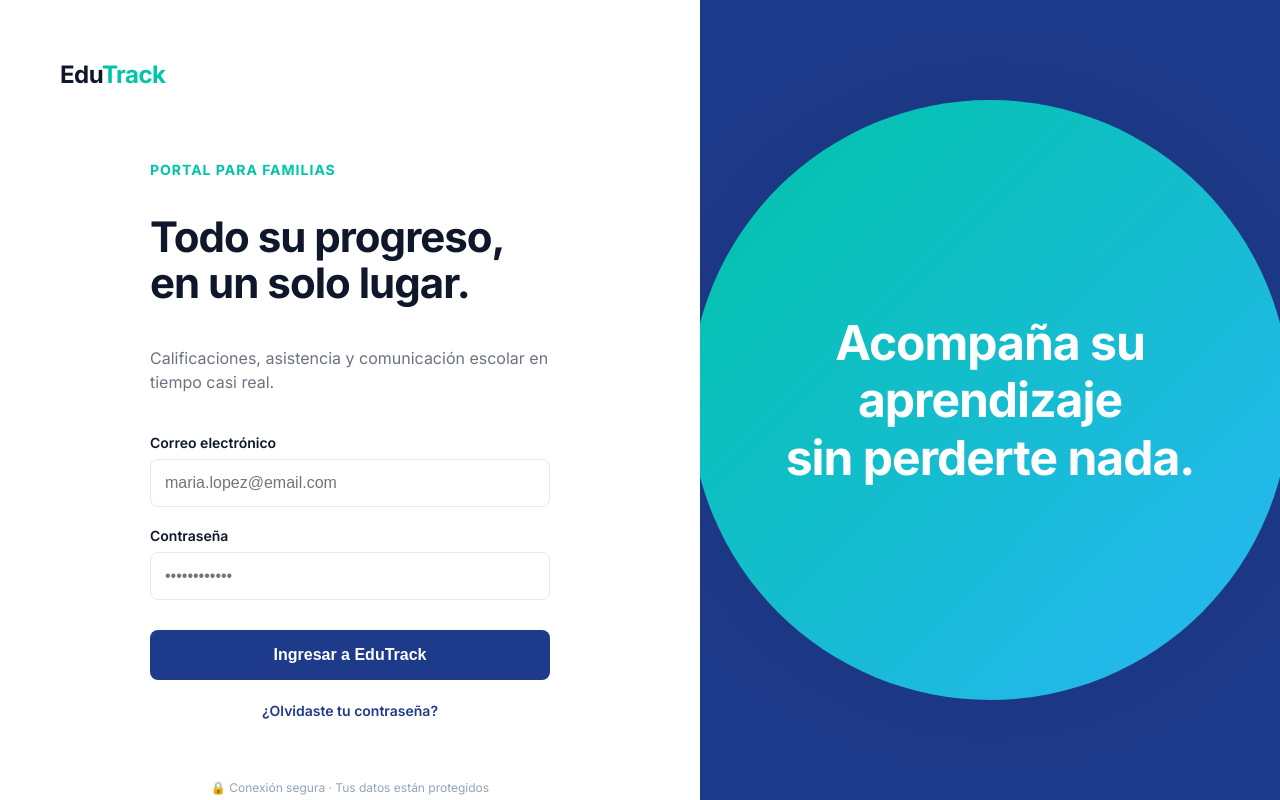
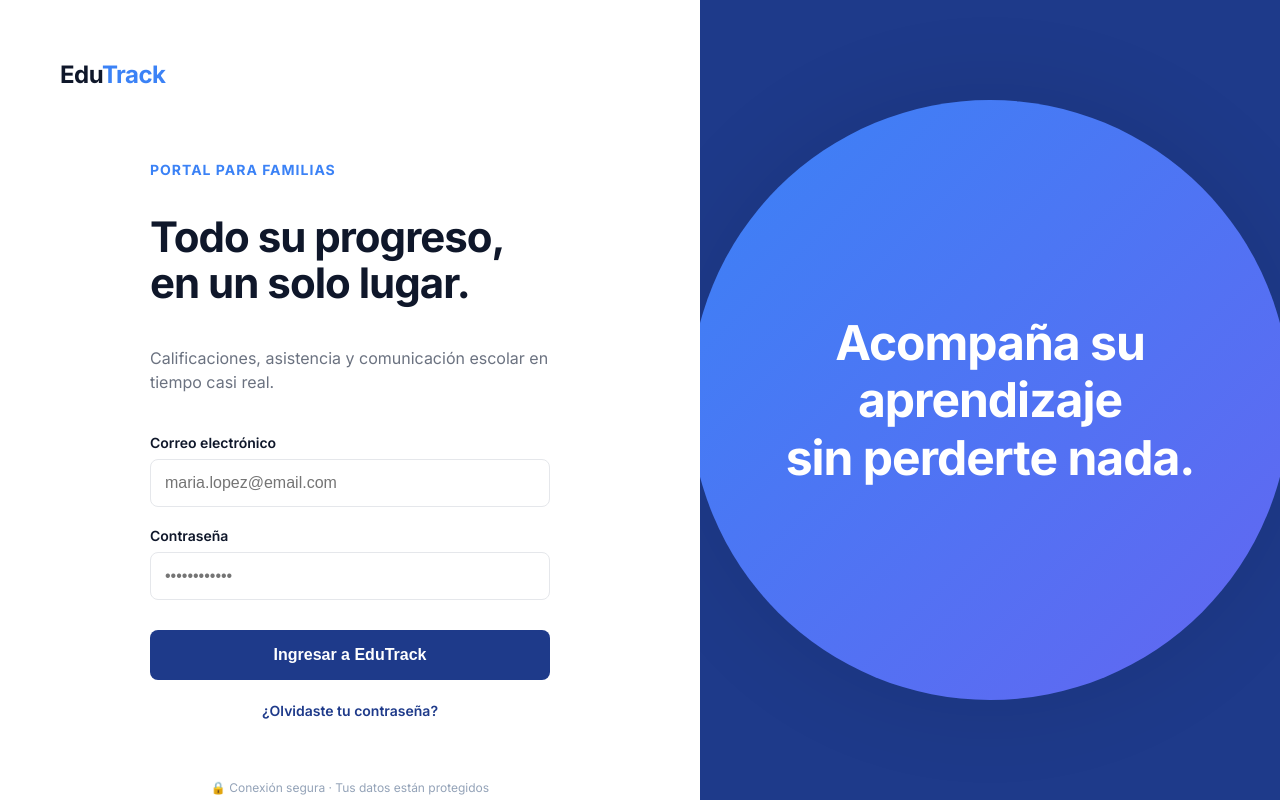
Before and after one commit to code-corhuila/educk-identity-portal, a React (Vite) app: page / in a window 1280 px wide. Built offline with nearby package versions, Linux system fonts and the light colour scheme.

Commit message:
fix(ui): replace legacy login accent colors
why: The official design tokens take precedence over the old mockup palette.

```diff
--- a/src/components/Login.jsx
+++ b/src/components/Login.jsx
@@ -57,12 +57,12 @@
 
         <div style={{ marginBottom: '60px' }}>
           <span style={{ fontSize: 24, fontWeight: 800, color: 'var(--color-sidebar-bg)', letterSpacing: '-0.5px' }}>
-            Edu<span style={{ color: '#00C4A7' }}>Track</span>
+            Edu<span style={{ color: 'var(--color-primary-500)' }}>Track</span>
           </span>
         </div>
 
         <div style={{ maxWidth: '400px', width: '100%', margin: '0 auto', flex: 1, display: 'flex', flexDirection: 'column', justifyContent: 'center' }}>
-          <h2 style={{ fontSize: '14px', color: '#00C4A7', fontWeight: 700, textTransform: 'uppercase', letterSpacing: '1px', marginBottom: '8px' }}>
+          <h2 style={{ fontSize: '14px', color: 'var(--color-primary-500)', fontWeight: 700, textTransform: 'uppercase', letterSpacing: '1px', marginBottom: '8px' }}>
             PORTAL PARA FAMILIAS
           </h2>
           <h1 style={{ fontSize: '42px', color: 'var(--color-sidebar-bg)', fontWeight: 800, lineHeight: 1.1, marginBottom: '24px', letterSpacing: '-1px' }}>
@@ -154,7 +154,7 @@
           width: '600px',
           height: '600px',
           borderRadius: '50%',
-          background: 'linear-gradient(135deg, #00C4A7 0%, #29B6F6 100%)',
+          background: 'linear-gradient(135deg, var(--color-primary-500) 0%, var(--color-secondary-500) 100%)',
           boxShadow: '0 0 100px rgba(0,0,0,0.1)'
         }} />
 
```
